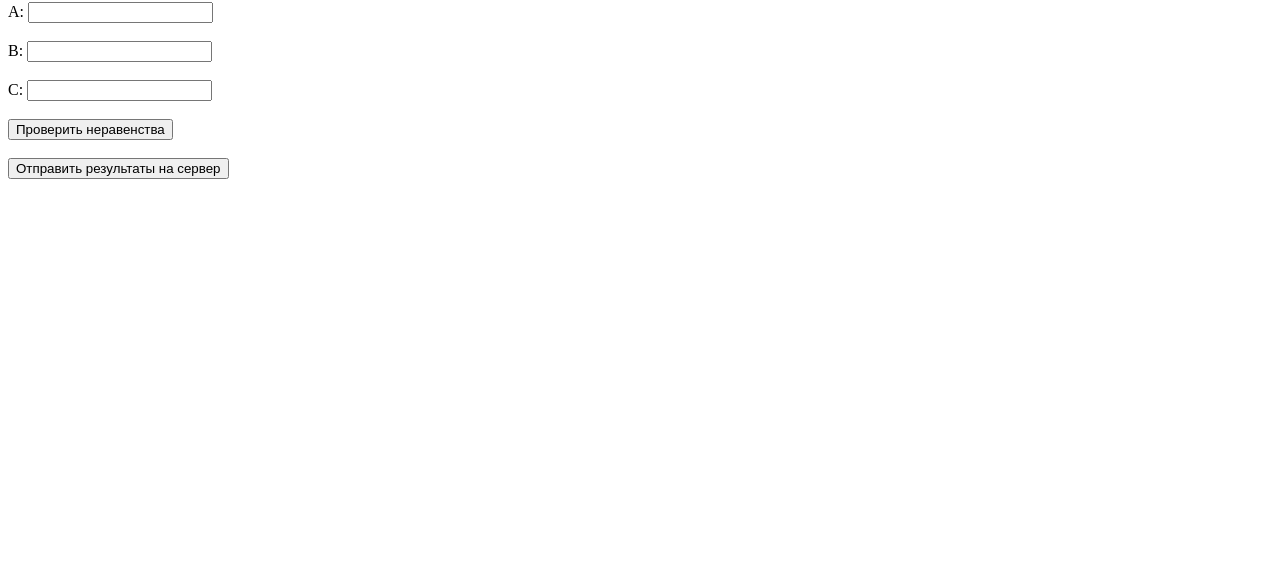
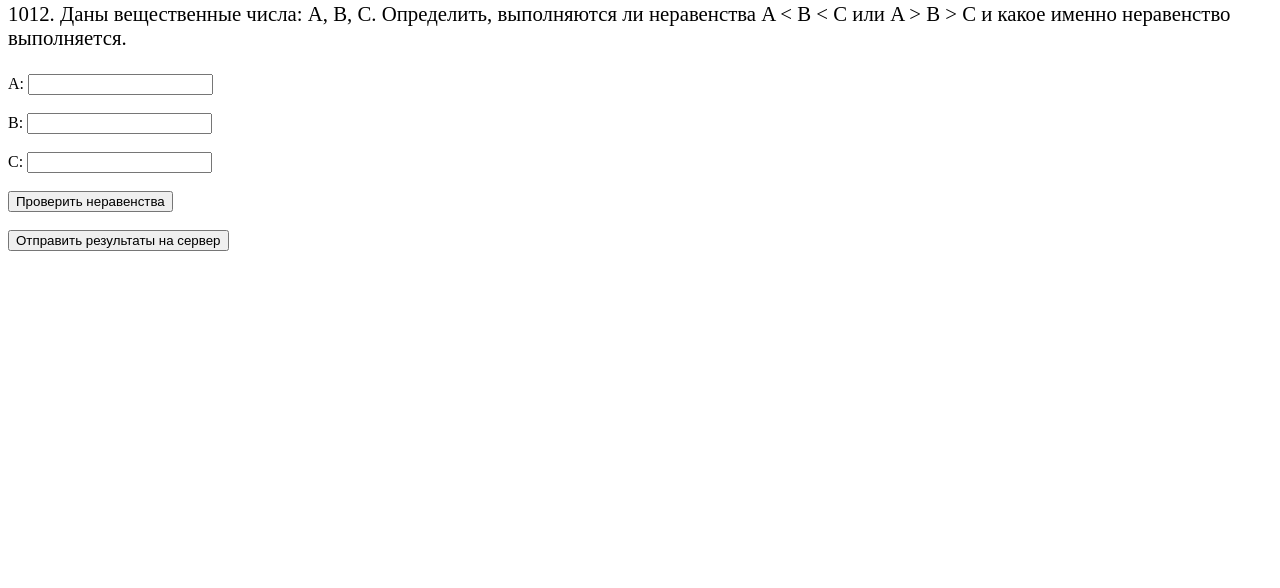
Before and after one commit to serbjsr/algo, a plain HTML site: page algo.html in a window 1280 px wide. Shown: the part 212-800 px from the top of the page. Drawn offline with Linux system fonts and the light colour scheme.

Commit message:
Add files via upload

```diff
--- a/algo.html
+++ b/algo.html
@@ -36,9 +36,10 @@
             font-size: 150%;
         }
 
-        a, b {
+        a, b, p1 {
             font-size: 130%;
         }
+
     </style>
 </head>
 <body>
@@ -52,6 +53,7 @@
 
     </ul>
     <h1>Неравенства</h1>
+    <p1>1012. Даны вещественные числа: A, B, C. Определить, выполняются ли неравенства A < B < C или A > B > C и какое именно неравенство выполняется.<br><br></p1>
     <label for="inputA">A:</label>
     <input type="number" id="inputA"><br><br>
     <label for="inputB">B:</label>
```
